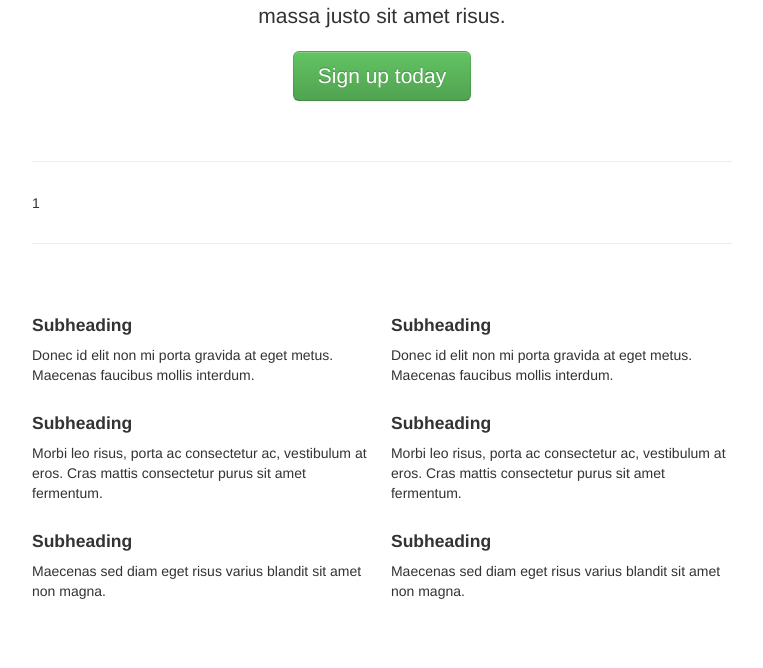
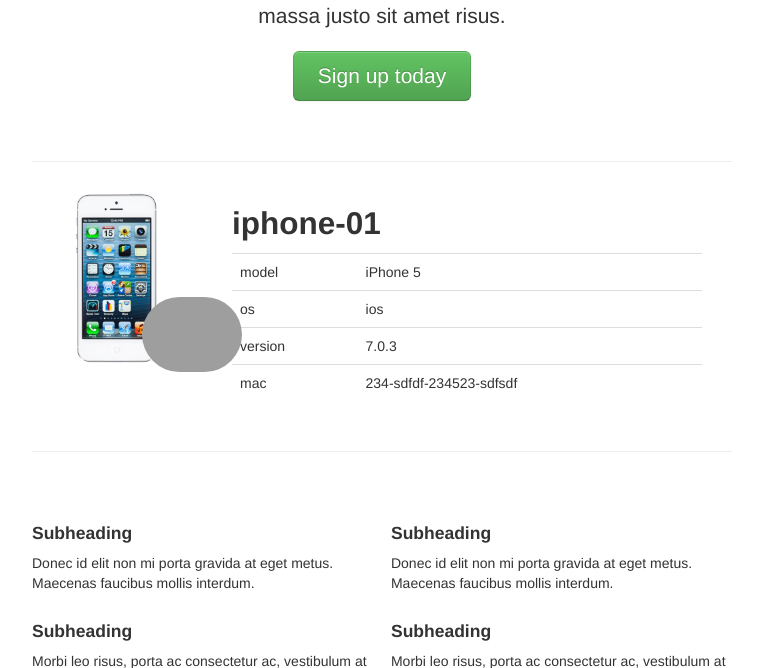
Before and after one commit to rakhmatulin/hackathon14, a Django app: page /device/1/ in a window 1280 px wide. Shown: the part 375-1043 px from the top of the page, without its empty margins (258-1021 px from the left). Run offline with Django 3.2, Linux system fonts and the light colour scheme; data comes from the database, SQL or seed files in the repository; grey boxes are pictures that could not be loaded.

Commit message:
Single device page draft

```diff
--- /dev/null
+++ b/assets/css/device-single.css
@@ -0,0 +1,6 @@
+#device-owner-img {
+    width: 100px;
+    position: relative;
+    margin-top: -80px;
+    margin-left: 110px;
+}
--- a/hackathon14/twid/views.py
+++ b/hackathon14/twid/views.py
@@ -1,14 +1,17 @@
 from django.shortcuts import render_to_response
+from hackathon14.twid.models import Device, Employer
 
 
 def device_single(request, device_id):
+    device = Device.objects.get(id=device_id)
     context = {
-        'device_id': device_id
+        'device': device
     }
     return render_to_response('twid/device_single.html', context)
 
 
 def employe_single(request, employe_id):
+
     context = {
         'employe_id': employe_id
     }
--- a/hackathon14/urls.py
+++ b/hackathon14/urls.py
@@ -4,6 +4,7 @@
 
 from hackathon14.twid.views import device_single, employe_single
 import hackathon14
+from django.conf.urls.static import static
 
 from django.conf.urls.static import static
 from django.contrib.staticfiles.urls import staticfiles_urlpatterns
--- /dev/null
+++ b/static/css/device-single.css
@@ -0,0 +1,6 @@
+#device-owner-img {
+    width: 139px;
+    position: relative;
+    margin-top: -138px;
+    margin-left: 185px;
+}
--- a/templates/common/layout.html
+++ b/templates/common/layout.html
@@ -13,7 +13,7 @@
     <link href="http://getbootstrap.com/2.3.2/assets/css/bootstrap.css" rel="stylesheet">
     <link href="http://getbootstrap.com/2.3.2/assets/css/bootstrap-responsive.css" rel="stylesheet">
     <link href="{% static 'css/template.css' %}" rel="stylesheet">
-
+    <link href="{% static 'css/device-single.css' %}" rel="stylesheet">
     <!-- Fav and touch icons -->
     <link rel="apple-touch-icon-precomposed" sizes="144x144"
           href="http://getbootstrap.com/2.3.2/assets/ico/apple-touch-icon-144-precomposed.png">
--- a/templates/twid/device_single.html
+++ b/templates/twid/device_single.html
@@ -1,7 +1,33 @@
 {% extends "common/layout.html" %}
-
+{% load staticfiles %}
+{% load static %}
 {% block content %}
-
-    {{ device_id }}
+    <div class="row">
+        <div class="span2">
+            <img src="/media/{{ device.image }}" class="img-rounded">
+            <img id="device-owner-img" src="http://cs608927.vk.me/v608927727/921e/FvAcJ4pdeeI.jpg" class="img-circle">
+        </div>
+        <div class="span5">
+            <h2>{{ device.sku }}</h2>
+            <table class="table table-hover">
+                <tr>
+                    <td>model</td>
+                    <td>{{ device.model }}</td>
+                </tr>
+                <tr>
+                    <td>os</td>
+                    <td>{{ device.os }}</td>
+                </tr>
+                <tr>
+                    <td>version</td>
+                    <td>{{ device.version }}</td>
+                </tr>
+                <tr>
+                    <td>mac</td>
+                    <td>{{ device.mac }}</td>
+                </tr>
+            </table>
+        </div>
+    </div>
 
 {% endblock %}
```
Also changed, not shown: hackathon14/twid/models.py (line endings or trailing spaces).
